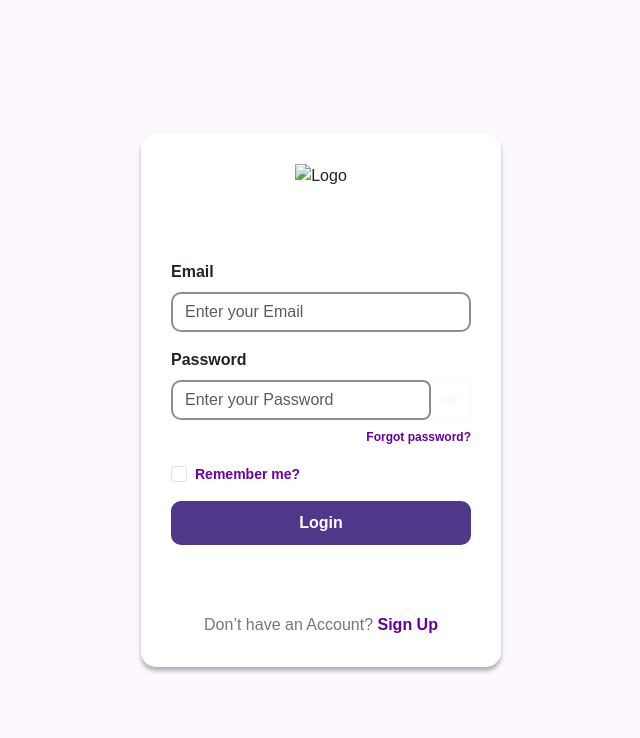
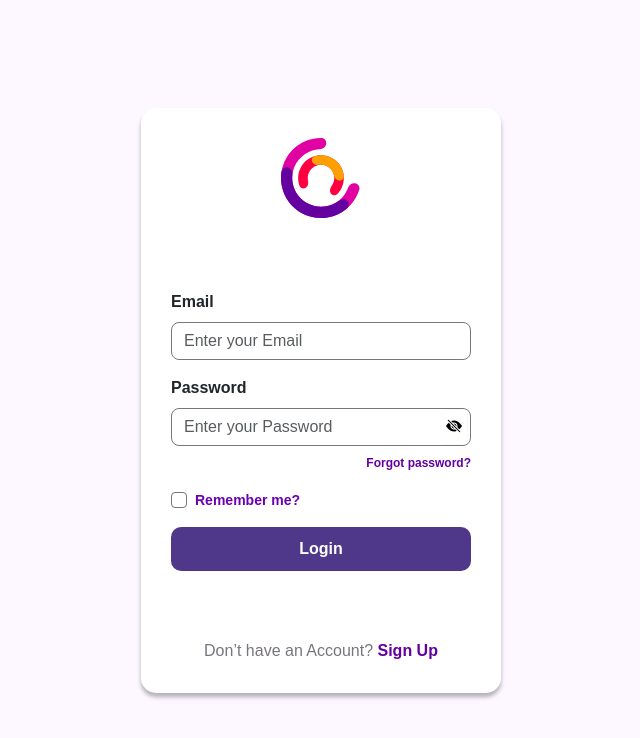
Before and after one commit to Veras-D/squad_10, a plain HTML site: page legado/Pages/login.html in a window 1280 px wide. Both pictures are taken after a click on the button 769 px from the left and 399 px from the top of the page. Shown: the whole page, without its empty margins (319-959 px from the left). Drawn offline with nearby package versions, Linux system fonts and the light colour scheme.

Commit message:
modificado o singup/login e organizado os arquivos nas pastas

```diff
--- a/legado/Pages/login.html
+++ b/legado/Pages/login.html
@@ -15,7 +15,7 @@
     <link href="https://cdnjs.cloudflare.com/ajax/libs/bootstrap-icons/1.10.5/font/bootstrap-icons.min.css"
           rel="stylesheet">
 
-    <link rel="stylesheet" href="../style/style.css">
+    <link rel="stylesheet" href="../style/login.css">
 
     <title>Login</title>
 </head>
@@ -23,7 +23,7 @@
     <div class="login-container">
 
 
-        <img src="/style/logo.png" alt="Logo" class="login-logo img-fluid mb-5">
+        <img src="../assets/logo_login_singup.svg" alt="Logo" class="login-logo img-fluid mb-5">
 
         <div class="mb-4"></div>
 
@@ -36,9 +36,9 @@
 
             <div class="mb-3 text-start">
                 <label for="password" class="form-label fw-bold">Password</label>
-                <div class="input-group">
+                <div class=" d-flex input">
                     <input type="password" class="form-control" id="password" placeholder="Enter your Password">
-                    <button class="btn btn-outline-light border-start-0" type="button" id="togglePassword">
+                    <button class="btn btn-outline-light border-start-0 btn-eye" type="button" id="togglePassword">
                         <i class="bi bi-eye-fill"></i>
                     </button>
                 </div>
@@ -63,6 +63,6 @@
         </form>
     </div>
 
-    <script src="../src/script.js"></script>
+    <script src="../src/login.js" defer></script>
 </body>
 </html>
--- /dev/null
+++ b/legado/src/login.js
@@ -0,0 +1,11 @@
+const password = document.getElementById("password");
+const togglePassword = document.getElementById("togglePassword");
+
+togglePassword.addEventListener("click", function () {
+  const type = password.getAttribute("type") === "password" ? "text" : "password";
+
+  password.setAttribute("type", type);
+
+  this.querySelector("i").classList.toggle("bi-eye-fill");
+  this.querySelector("i").classList.toggle("bi-eye-slash-fill");
+})
--- a/legado/style/style.css
+++ b/legado/style/login.css
@@ -31,9 +31,8 @@ body {
 
 .form-control:focus {
     box-shadow: none;
-    border-color: #B200FF;
+    border: 1px solid #B200FF;
 }
-
 
 .btn-login {
     width: 100%;
@@ -48,9 +47,8 @@ body {
 }
 
 .btn-login:hover {
-    background-color: #4f378a;
+    background-color: #A17BFF;
 }
-
 
 .forgot-password {
     font-size: 12px;
@@ -91,7 +89,28 @@ body {
     color: #6a00b3;
 }
 
+.input {
+    display: flex;
+    position: relative;
+    align-items: center;
+}
+
+.btn-eye {
+    position: absolute;
+    right: 3px;
+    cursor: pointer;
+    padding: 5px;
+}
+
+.btn-eye i {
+    color: black;
+}
 .input-group:not(.has-validation)>:not(:last-child):not(.dropdown-toggle):not(.dropdown-menu):not(.form-floating) {
     border-top-right-radius: 8px;
     border-bottom-right-radius: 8px;
 }
+
+.text-start input{
+    border-radius: 8px;
+    border: 1px solid #79747E;
+}
--- a/legado/Pages/pages_styles/singup.css
+++ b/legado/style/singup.css
@@ -1,6 +1,11 @@
+@import url('https://fonts.googleapis.com/css2?family=Inter:ital,opsz,wght@0,14..32,100..900;1,14..32,100..900&display=swap');
+
 body {
   background-color: #FEF7FF;
-  font-family: Arial, sans-serif;
+}
+
+body, input, button {
+  font-family: "Inter", serif;
 }
 
 .singUp {
@@ -20,8 +25,9 @@ figure{
 }
 
 form .containerInput input:focus {
-  border: 2px solid #B200FF;
-  box-shadow: 0 0 5px rgba(178, 0, 255, 0.5);
+  outline: none;
+  border: 1px solid #B200FF;
+  box-shadow: 0 0 0 #fff;
 }
 
 .containerInput {
@@ -42,7 +48,7 @@ form .containerInput input:focus {
 }
 
 .btn-SingUp:hover {
-  background-color: #261552;
+  background-color: #A17BFF;
   color: white;
 }
 
@@ -50,11 +56,6 @@ form .containerInput input:focus {
   display: flex;
   align-items: center;
   position: relative;
-}
-
-.btn-eye:focus{
-  outline: none;
-  border: 1px solid #B200FF
 }
 
 .btn-eye {
@@ -67,3 +68,8 @@ form .containerInput input:focus {
 footer p a {
   color: #64009F;
 }
+
+.containerInput input{
+  border-radius: 8px;
+  border: 1px solid #79747E;
+}
```
Also changed, not shown: legado/Pages/singUp.html (+5 -20 lines), legado/src/singup.js (added, +15 -0 lines), legado/assets/logo_login_singup.svg (renamed from legado/Pages/img/logo_login_singup.svg), legado/src/script.js (deleted).
